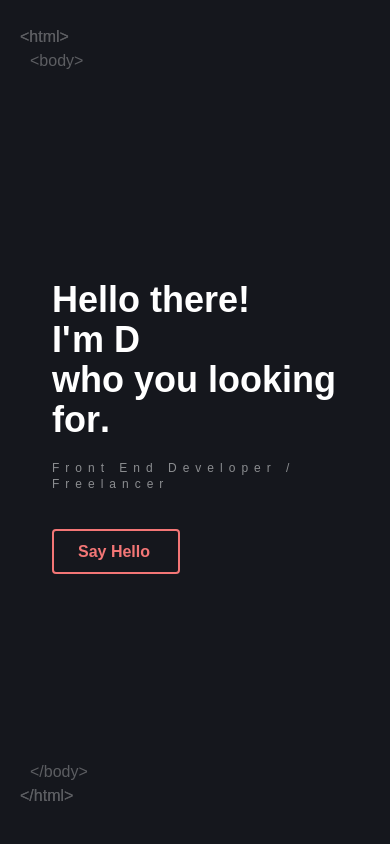
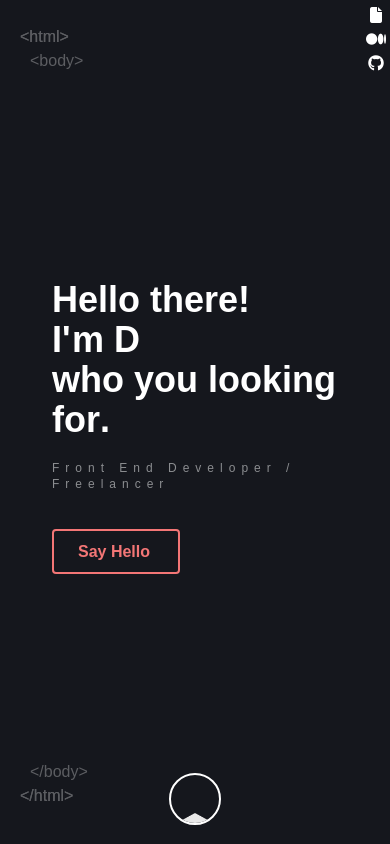
Before and after one commit to Kardarigan/D_Reamastered, a React (Create React App) app: page / in a window 390 px wide. Built offline with nearby package versions, Linux system fonts and the light colour scheme; a web font is replaced by a local one.

Commit message:
The Navigator is done

```diff
--- a/public/index.html
+++ b/public/index.html
@@ -11,22 +11,12 @@
   <link href="https://site-assets.fontawesome.com/releases/v6.4.2/css/all.css" rel="stylesheet" />
 
   <link rel="manifest" href="%PUBLIC_URL%/manifest.json" />
-  <title>TESLA</title>
+  <title>D</title>
 </head>
 
 <body>
   <noscript>You need to enable JavaScript to run this app.</noscript>
   <div id="root" class="relative"></div>
-  <!--
-      This HTML file is a template.
-      If you open it directly in the browser, you will see an empty page.
-
-      You can add webfonts, meta tags, or analytics to this file.
-      The build step will place the bundled scripts into the <body> tag.
-
-      To begin the development, run `npm start` or `yarn start`.
-      To create a production bundle, use `npm run build` or `yarn build`.
-    -->
 </body>
 
 </html>
--- a/src/comps/Commons/Navigator.js
+++ b/src/comps/Commons/Navigator.js
@@ -0,0 +1,96 @@
+import { Link, NavLink } from "react-router-dom";
+import Logo from "../../assets/lightCubeLogo.png";
+import { useState } from "react";
+import { sideIcons, sideLinks } from "../../Constants";
+
+const Navigator = () => {
+  const [navOpen, setNavOpen] = useState(false);
+
+  const navToggle = () => {
+    setNavOpen((navOpen) => !navOpen);
+  };
+
+  return (
+    <>
+      <header className="fixed left-0 bottom-3 w-full px-20 text-center z-50 sm:hidden">
+        <nav
+          className={`bg-slate-900 overflow-hidden h-[52px] inline-flex items-center justify-center p-2 border-2 transition-all ${
+            navOpen ? "w-full" : "w-[52px] rotate-0"
+          } border-slate-50 rounded-full`}
+        >
+          <div
+            className={`grid gap-x-5 absolute ${
+              navOpen ? "grid-cols-5" : "grid-cols-1"
+            }`}
+          >
+            {sideIcons.map((item, index) => (
+              <>
+                <NavLink
+                  exact
+                  activeclassname="active"
+                  className={`flex-fullcenter displayTrans flex flex-col ${
+                    navOpen ? "visible opacity-100" : "invisible opacity-0"
+                  }`}
+                  key={index}
+                  to={item.path}
+                  onClick={navToggle}
+                >
+                  <i
+                    className={`fa-duotone ${item.icon} text-2xl transition-all group-hover:opacity-0`}
+                  ></i>
+                  <span className="transition-all w-[200%] text-center text-xs">
+                    {item.label}
+                  </span>
+                </NavLink>
+                {index == 1 && (
+                  <button
+                    onClick={navToggle}
+                    className="rounded-full focus-visible:allunset flex-fullcenter"
+                  >
+                    <img
+                      src={Logo}
+                      alt="logo"
+                      className={`w-8 transition-all ${
+                        navOpen ? "rotate-180" : "rotate-0"
+                      }`}
+                    />
+                  </button>
+                )}
+              </>
+            ))}
+          </div>
+        </nav>
+      </header>
+      <ul className="fixed flex flex-col items-center right-1 top-1">
+        {sideLinks.map((item, index) => (
+          <li key={index}>
+            {item.download ? (
+              <a
+                target="_blank"
+                rel="noreferrer"
+                className="hover:text-slate-300"
+                href={item.link}
+                title={item.title}
+                download
+              >
+                <i className={item.icon} />
+              </a>
+            ) : (
+              <a
+                target="_blank"
+                rel="noreferrer"
+                className="hover:text-slate-300"
+                href={item.link}
+                title={item.title}
+              >
+                <i className={item.icon} />
+              </a>
+            )}
+          </li>
+        ))}
+      </ul>
+    </>
+  );
+};
+
+export default Navigator;
--- a/src/comps/Layout.js
+++ b/src/comps/Layout.js
@@ -1,11 +1,12 @@
 import { Outlet } from "react-router-dom";
-import { Sidebar } from "./Portal";
+import { Navigator, Sidebar } from "./Portal";
 
 const Layout = () => {
   return (
     <>
       <div className="bg-slate-900 text-slate-50 h-screen sm:ps-16 ps-5">
         <Sidebar />
+        <Navigator />
         <span className="tags tags-top d-block">
           <span>&lt;html&gt;</span>
           <span className="tags-top-html">&lt;html&gt;</span>
--- a/src/comps/Portal.js
+++ b/src/comps/Portal.js
@@ -6,6 +6,7 @@ import Skills from "../pages/Skills";
 import Contact from "../pages/Contact";
 import LetterAnimation from "./Commons/Letter";
 import Transition from "./Commons/Transition";
+import Navigator from "./Commons/Navigator";
 
 export {
   Sidebar,
@@ -16,4 +17,5 @@ export {
   Transition,
   Contact,
   LetterAnimation,
+  Navigator,
 };
--- a/src/style/_base.scss
+++ b/src/style/_base.scss
@@ -14,11 +14,6 @@ $color_dark: #171a20;
 body {
   overflow: hidden;
 }
-
-.allunset {
-  all: unset !important;
-}
-
 .displayTrans {
   transition: visibility 1s, opacity 0.2s linear;
 }
--- a/src/style/tailwind.scss
+++ b/src/style/tailwind.scss
@@ -11,6 +11,9 @@
   }
   .shadow {
     text-shadow: 0px 0px 15px $color_prime;
+  }
+  .allunset {
+    all: unset;
   }
   .flex {
     &-fullcenter {
```
